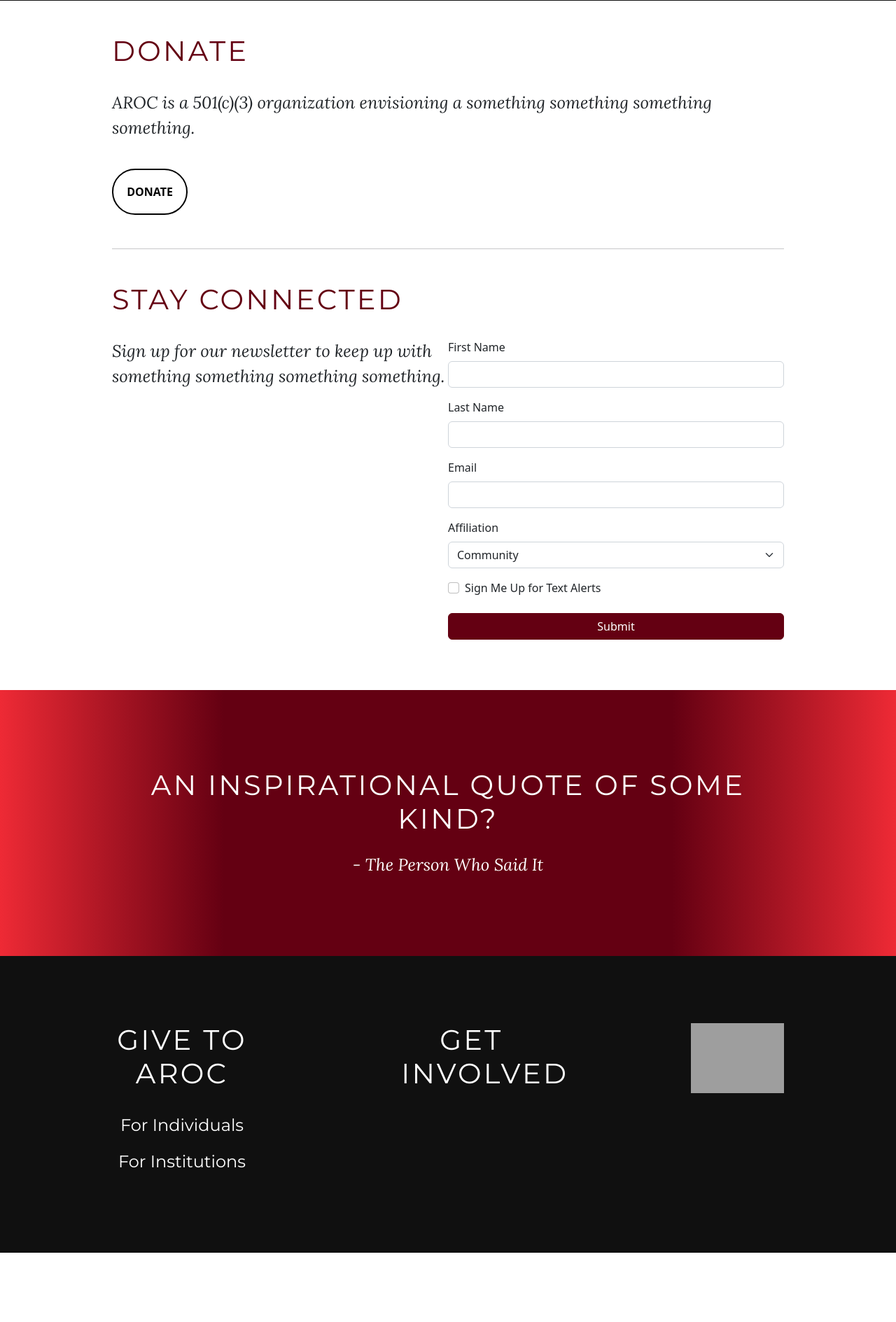
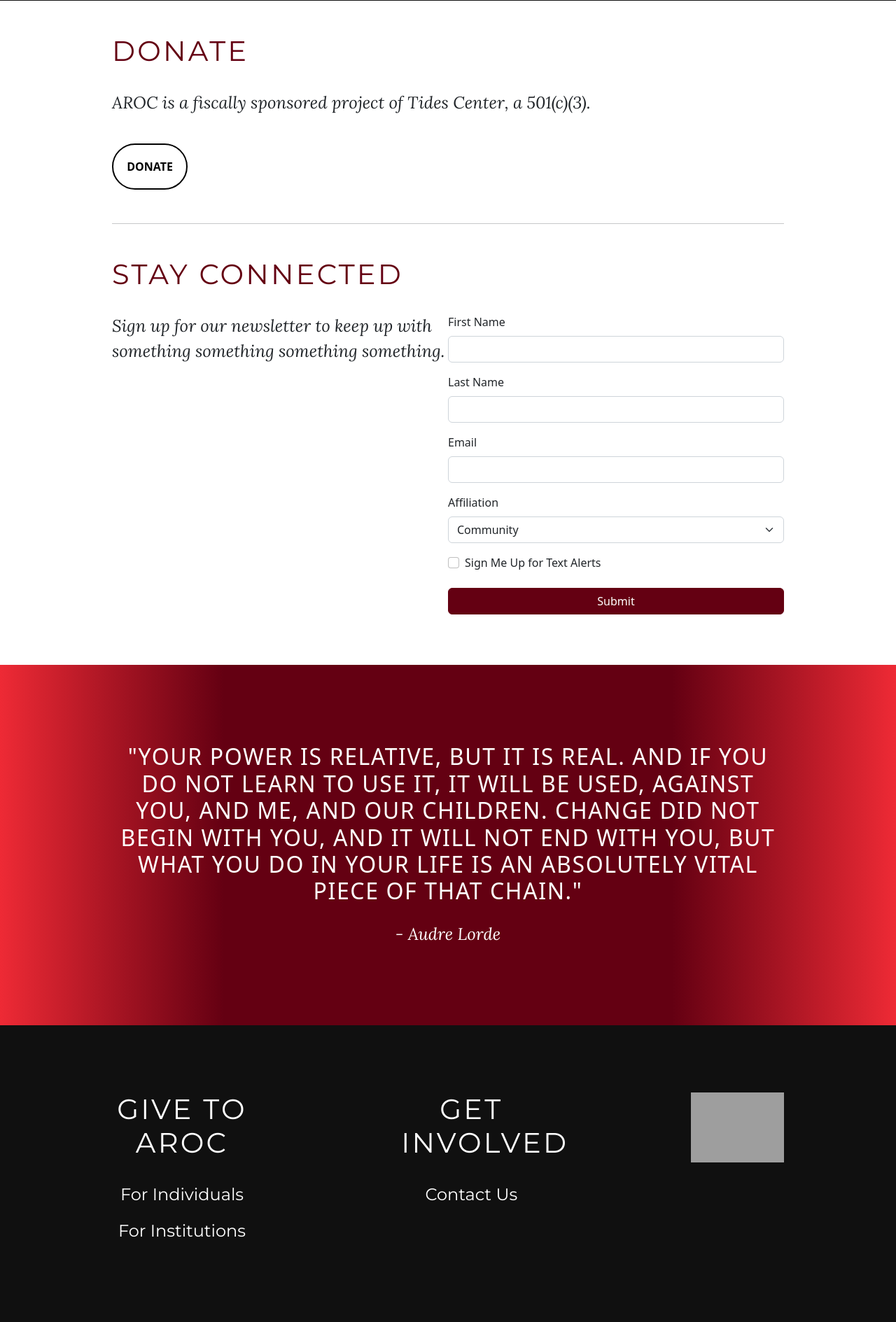
Before and after one commit to saraabi/django_aroc, a Django app: page / in a window 1280 px wide. Shown: the part 1757-3646 px from the top of the page at 70% size. Before the commit the page ends 3547 px from the top, so only its background shows below. Run offline with Django 4.2, Linux system fonts and the light colour scheme; some libraries are stand-ins or nearby versions; grey boxes are pictures that could not be loaded.

Commit message:
frontend fixes

```diff
--- a/templates/base.html
+++ b/templates/base.html
@@ -22,6 +22,10 @@
                 color: #640012;
                 font-size: 2.5rem;
                 letter-spacing: 0.2rem;
+            }
+            h4 {
+                font-size: 2rem;
+                letter-spacing: 0.1rem;
             }
             p {
                 font-family: 'Lora', serif;
@@ -115,6 +119,10 @@
             .Gradient {
                 background: linear-gradient(to right, rgba(238, 42, 53, 1), rgba(100, 0, 18, 1), rgba(100, 0, 18, 1), rgba(100, 0, 18, 1), rgba(238, 42, 53, 1))
             }
+            footer a {
+                color: #FFFFFF;
+                text-decoration: none;
+            }
             .FooterSections h3 {
                 color: #FFFFFF;
             }
@@ -139,7 +147,7 @@
                         <a class="nav-link" href="#">About</a>
                       </li>
                       <li class="nav-item">
-                        <a class="nav-link" href="#">Contact</a>
+                        <a class="nav-link" href="mailto:info@araborganizing.org">Contact</a>
                       </li>
                       <!-- <li class="nav-item dropdown">
                         <a class="nav-link dropdown-toggle" href="#" role="button" data-bs-toggle="dropdown" aria-expanded="false">
@@ -157,7 +165,7 @@
                         <a href="https://www.facebook.com/AROCBayArea" class="px-2" target="_blank"><i class="fa-brands fa-2x fa-facebook"></i></a>
                         <a href="https://www.instagram.com/aroc_bayarea" class="px-2"><i class="fa-brands fa-2x fa-instagram" target="_blank"></i></a>
                         <a href="https://twitter.com/AROCBayArea" class="px-2"><i class="fa-brands fa-2x fa-twitter" target="_blank"></i></a>
-                        <a class="ms-2 OvalButton DonateButton" href="">Donate</a>
+                        <a class="ms-2 OvalButton DonateButton" href="https://araborganizing.networkforgood.com/projects/100246-main-giving-page">Donate</a>
                     </div>
                 </div>
             </div>
@@ -170,11 +178,13 @@
             <div class="FooterSections mx-auto w-75 d-flex justify-content-between flex-lg-row flex-column py-5">
                 <div class="FooterSection text-center">
                     <h3 class="SectionTitle text-uppercase">Give to AROC</h3>
-                    <p class="text-white pt-4"><a>For Individuals</a></p>
-                    <p class="text-white"><a>For Institutions</a></p>
+                    <p class="text-white pt-4"><a href="https://araborganizing.networkforgood.com/projects/100246-main-giving-page">For Individuals</a></p>
+                    <p class="text-white"><a href="https://araborganizing.networkforgood.com/projects/100246-main-giving-page">For Institutions</a></p>
                 </div>
                 <div class="FooterSection text-center">
                     <h3 class="SectionTitle text-uppercase">Get Involved</h3>
+                    <p class="text-white pt-4"><a href="mailto:info@araborganizing.org">Contact Us</a></p>
+
                 </div>
                 <div class="FooterSection text-center">
                     <img src="https://asfour.s3.us-west-1.amazonaws.com/media/public/aroc_logo.jpg" height=100>
--- a/templates/index.html
+++ b/templates/index.html
@@ -35,9 +35,9 @@
 </div>
 <div class="mx-auto w-75 py-5">
     <h3 class="SectionTitle text-uppercase">Donate</h3>
-    <p class="py-4">AROC is a 501(c)(3) organization envisioning a something something something something. </p>
+    <p class="py-4">AROC is a fiscally sponsored project of Tides Center, a 501(c)(3).</p>
     <div class="social-donate my-3">
-        <a class="OvalButton DonateButton d-inline-block" href="">Donate</a>
+        <a class="OvalButton DonateButton d-inline-block" href="https://araborganizing.networkforgood.com/projects/100246-main-giving-page">Donate</a>
     </div>
     <hr class="my-5">
     <h3 class="SectionTitle text-uppercase">Stay Connected</h3>
@@ -71,8 +71,8 @@
 </div>
 <div class="Gradient py-5">
     <div class="mx-auto w-75 py-5">
-        <h3 class="text-white text-center text-uppercase py-3">An inspirational quote of some kind? </h3>
-        <p class="Quote-byline text-white text-center">- The Person Who Said It</p>
+        <h4 class="text-white text-center text-uppercase py-3">"Your power is relative, but it is real. And if you do not learn to use it, it will be used, against you, and me, and our children. Change did not begin with you, and it will not end with you, but what you do in your life is an absolutely vital piece of that chain."</h4>
+        <p class="Quote-byline text-white text-center">- Audre Lorde</p>
     </div>
 </div>
 {% endblock %}
```
